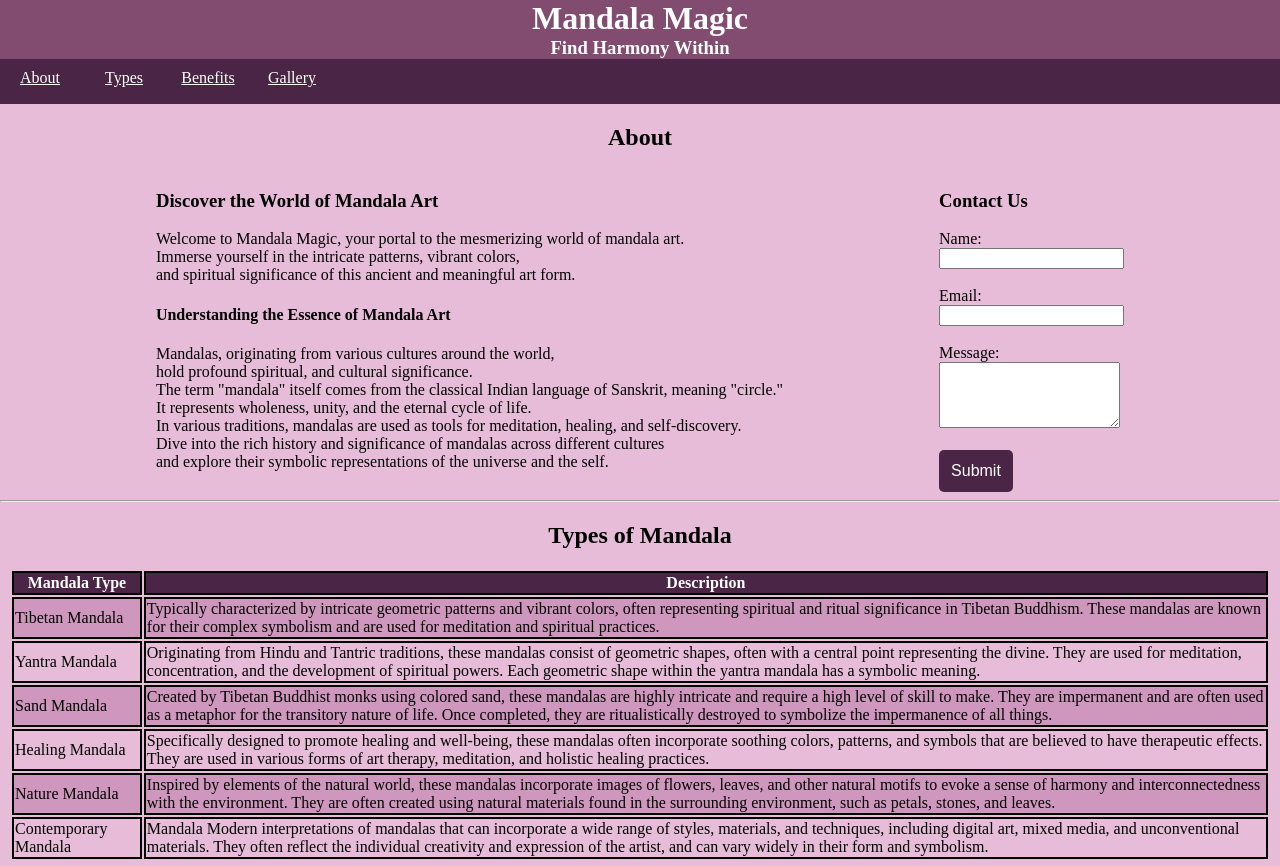
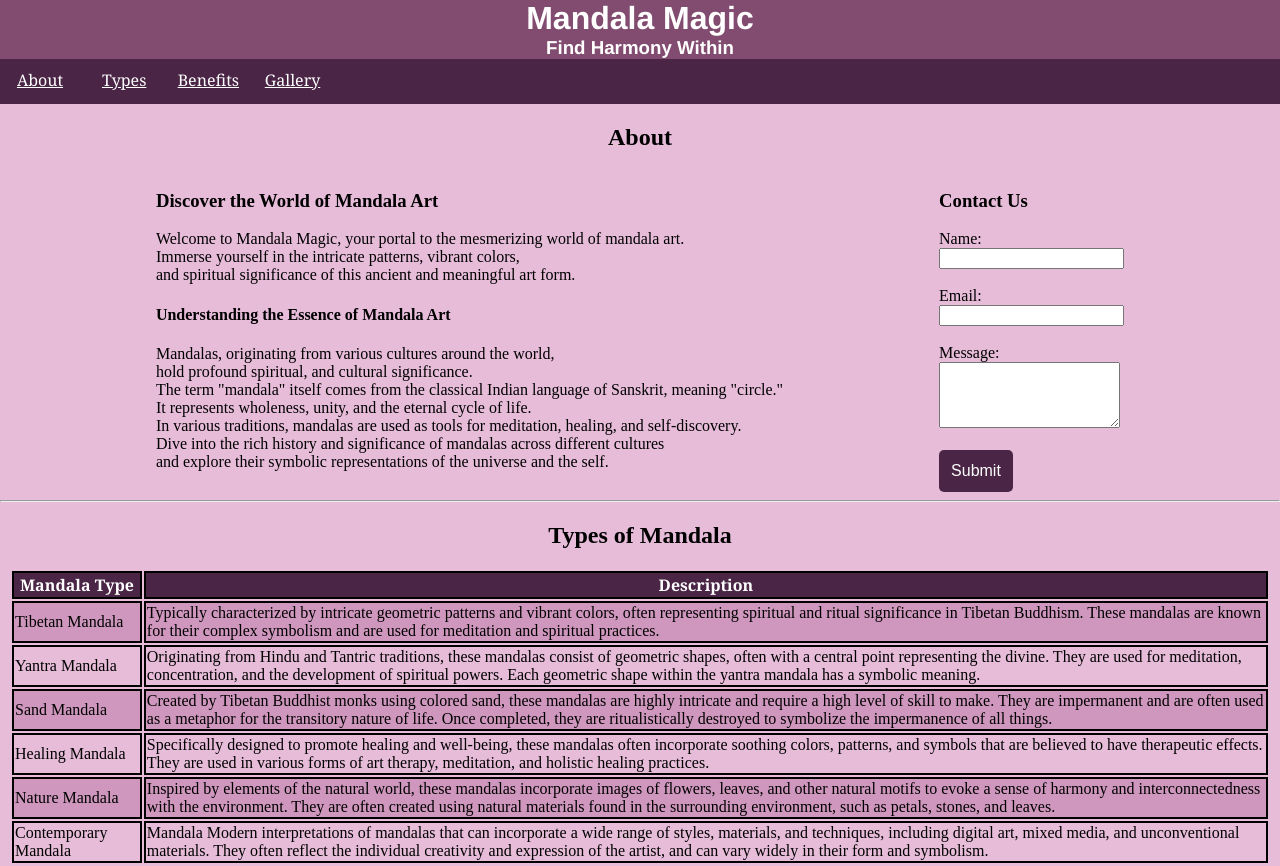
Before and after one commit to AiswaryaSaripella/CiC_Oct13_Assignment, a plain HTML site: page index.html in a window 1280 px wide. Shown: the top 866 px of the page. Drawn offline with Linux system fonts and the light colour scheme.

Commit message:
Added font families to css files

```diff
--- a/styles/index.css
+++ b/styles/index.css
@@ -10,10 +10,12 @@ body{
 .header h1,.header h3{
     margin: 0px;
     text-align: center;
+    font-family: 'Franklin Gothic Medium', 'Arial Narrow', Arial, sans-serif;
 }
 
 .navbar{
     background-color: #4A2545;
+    font-family: Cambria, Cochin, Georgia, Times, 'Times New Roman', serif;
 }
 
 .navbar ul{
@@ -69,6 +71,7 @@ th,td,tr{
 th{
     background-color: #4A2545;
     color:white;
+    font-family: Georgia, 'Times New Roman', Times, serif;
 }
 tr:nth-child(even){
     background-color: #cf97bd;
```
